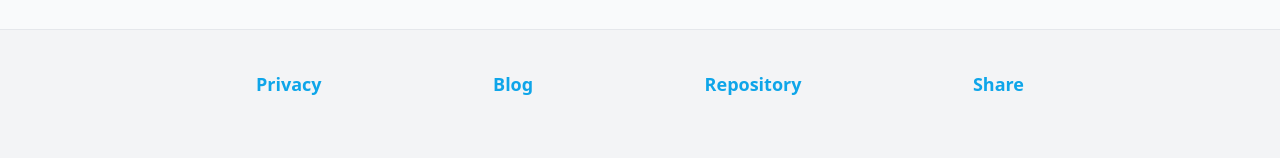
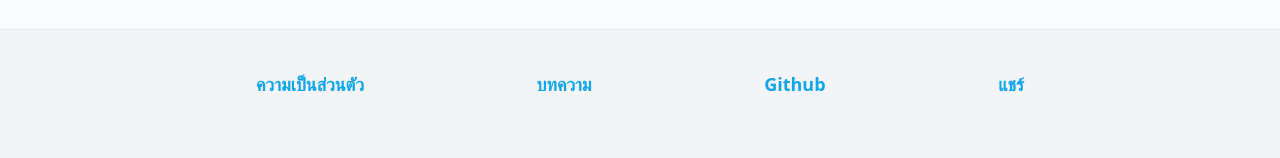
Before and after one commit to ronnapatp/ronnapat.com, a Next.js app: page /en-us in a window 1280 px wide. Shown: the part 1668-1826 px from the top of the page. Built offline with nearby package versions, Linux system fonts and the light colour scheme; no server answers.

Commit message:
Update footer

```diff
--- a/components/footer.js
+++ b/components/footer.js
@@ -17,7 +17,9 @@ import {
     EmailIcon,
 } from "react-share";
 
-export default function footer(){
+export default function footer({
+  paht
+}){
     let [isOpen, setIsOpen] = useState(false)
 
     function closeModal() {
@@ -28,28 +30,40 @@ export default function footer(){
         setIsOpen(true)
       }
 
+    let privacy = 'Privacy'
+    let blog = 'Blog'
+    let repo = 'Github'
+    let share = 'share'
+
+    if ( paht = 'th-th' ){
+      privacy = 'ความเป็นส่วนตัว'
+      blog = 'บทความ'
+      repo = 'Github'
+      share = 'แชร์'
+    }
+
     return(
     <footer className="bg-gray-100 dark:bg-slate-900 w-full py-8 border-t dark:border-none">
         <div className="max-w-screen-xl mx-auto px-4">
             <ul className="max-w-screen-md mx-auto text-lg font-light flex flex-wrap justify-between">
                 <li className="my-2">
                     <a className="text-sky-500 font-semibold hover:text-sky-800 transition-colors duration-200 dark:text-sky-400 dark:hover:text-sky-500" href="#">
-                        Privacy
+                        {privacy}
                     </a>
                 </li>
                 <li className="my-2">
                     <a className="text-sky-500 font-semibold hover:text-sky-800 transition-colors duration-200 dark:text-sky-400 dark:hover:text-sky-500" href="#">
-                        Blog
+                        {blog}
                     </a>
                 </li>
                 <li className="my-2">
                     <a className="text-sky-500 font-semibold hover:text-sky-800 transition-colors duration-200 dark:text-sky-400 dark:hover:text-sky-500" href="#">
-                        Repository
+                        {repo}
                     </a>
                 </li>
                 <li className="my-2">
                     <button className="text-sky-500 font-semibold hover:text-sky-800 transition-colors duration-200 dark:text-sky-400 dark:hover:text-sky-500"onClick={openModal}>
-                        Share
+                        {share}
                     </button>
                 </li>
             </ul>
--- a/pages/en-us/contact.js
+++ b/pages/en-us/contact.js
@@ -343,7 +343,7 @@ function App() {
       <Head title='Contact' image='/meta.png' />
       <Navbar lantoshow={langenus} pathname='en-us' page='/contact' />
       <ContactForm />
-      <Footer />
+      <Footer paht='en-us' />
       </div>
   );
 }
--- a/pages/en-us/index.js
+++ b/pages/en-us/index.js
@@ -22,7 +22,7 @@ export default function Home() {
                 <Skill />
             </center>
             <Project />
-            <Footer />
+            <Footer paht='en-us' />
         </>
     )
 }
```
